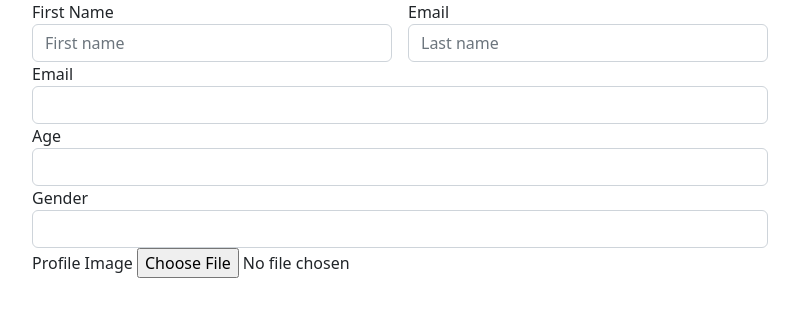
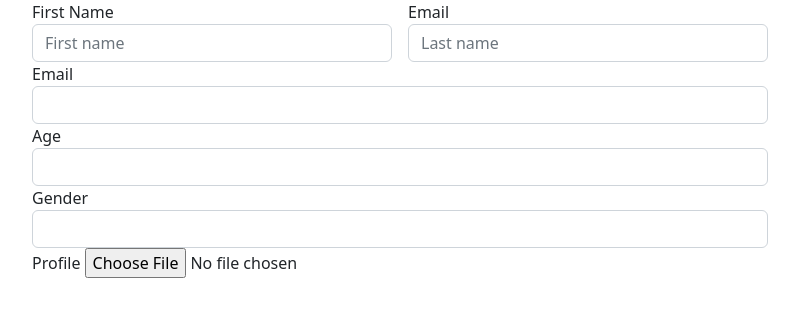
Before and after one commit to Juniordev01/Practice, a PHP site: page / in a window 1280 px wide. Shown: the top 317 px of the page, without its empty margins (240-1039 px from the left). Run offline with PHP 8.4, Linux system fonts and the light colour scheme; a stand-in replaces the project's code that opens the database connection.

Commit message:
update in image feild

```diff
--- a/index.php
+++ b/index.php
@@ -42,7 +42,7 @@
                         <input type="text" name="Gender" class="form-control" id="Gender">
                     </div>
                     <div class="form-g">
-                        <label for="profile_pic">Profile Image</label>
+                        <label for="profile_pic">Profile</label>
                         <input type="file" name="profile_pic" id="profile_pic">
                     </div>
                 </form>
```
